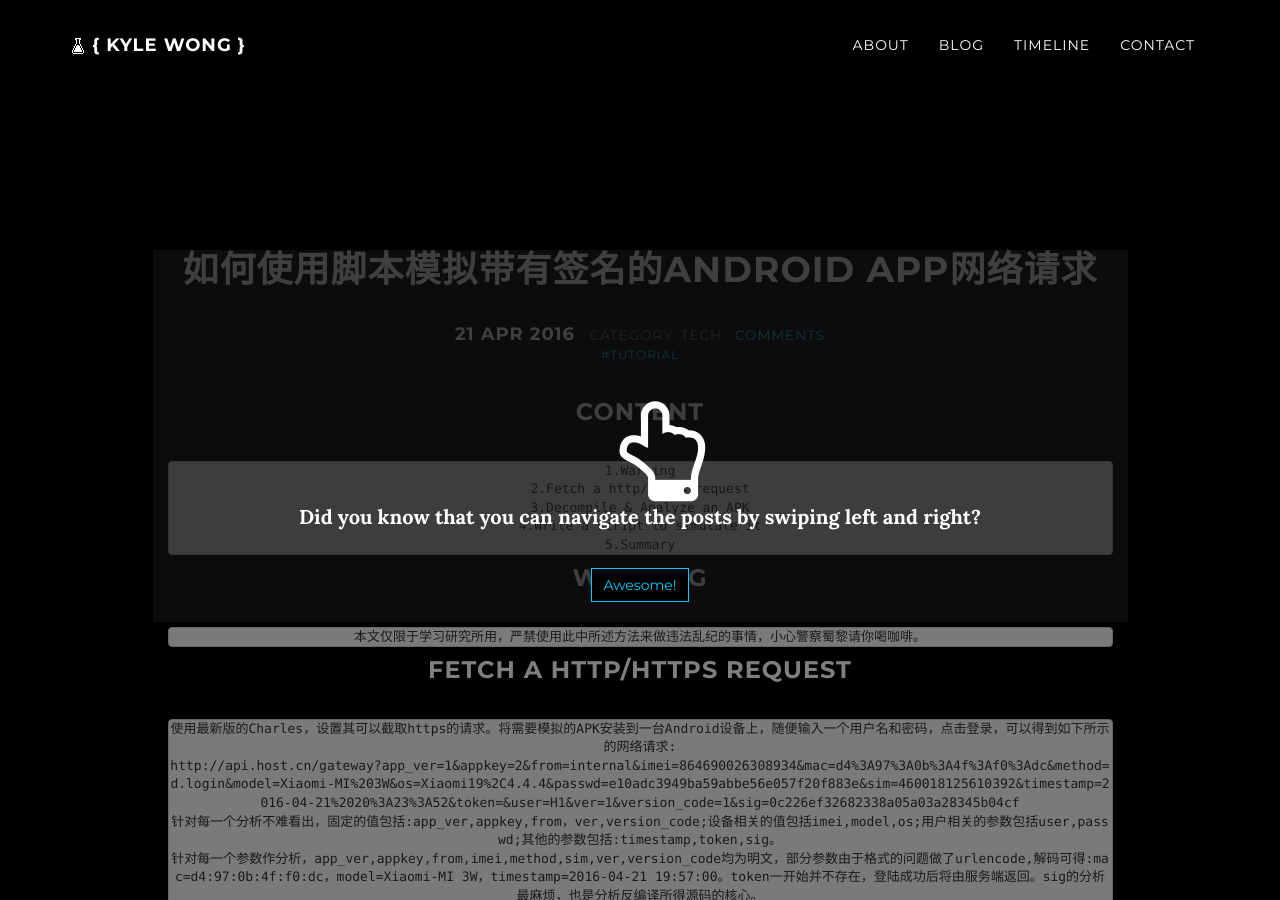
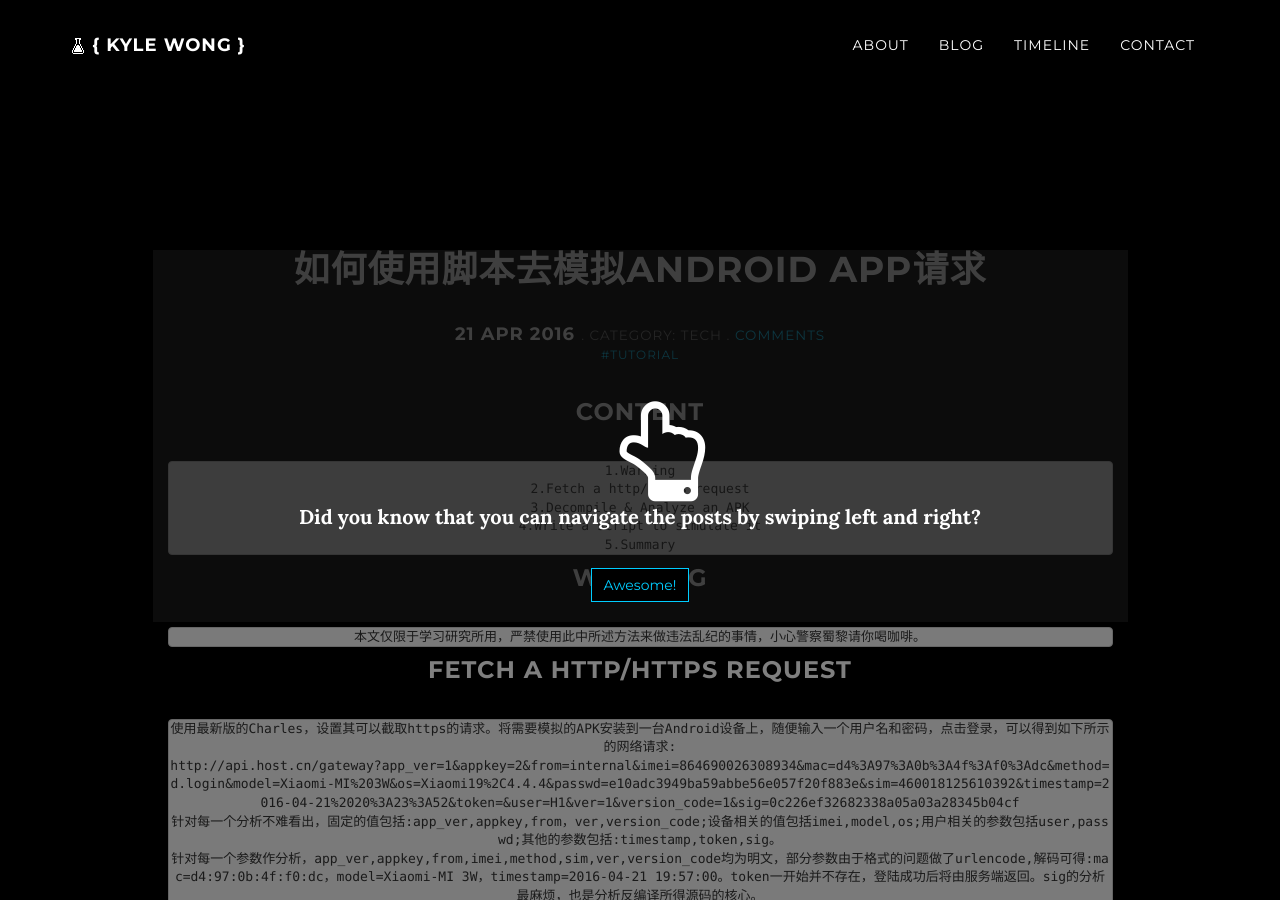
Before and after one commit to kangwang1988/kangwang1988.github.io, a Jekyll site: the page built from _posts/2016-04-21-how-to-simulate-an-android-app-request-with-signature-using-script.md, in a window 1280 px wide and 900 px high. Built offline with Jekyll 4.4.1, drawn with Linux system fonts in a browser that asks for light colours; nearby versions of some CDN libraries; comment, search, counter and statistics services are not loaded; a style sheet for code colours, icons or effects is not loaded.

Commit message:
New post

```diff
--- a/_posts/2016-04-21-how-to-simulate-a-android-app-request-with-signature-using-script.md
+++ b/_posts/2016-04-21-how-to-simulate-an-android-app-request-with-signature-using-script.md
@@ -2,7 +2,7 @@
 layout: post
 comments: true
 section-type: post
-title: 如何使用脚本模拟带有签名的Android APP网络请求
+title: 如何使用脚本去模拟Android APP请求
 category: tech
 tags: [ 'tutorial' ]
 ---
```
